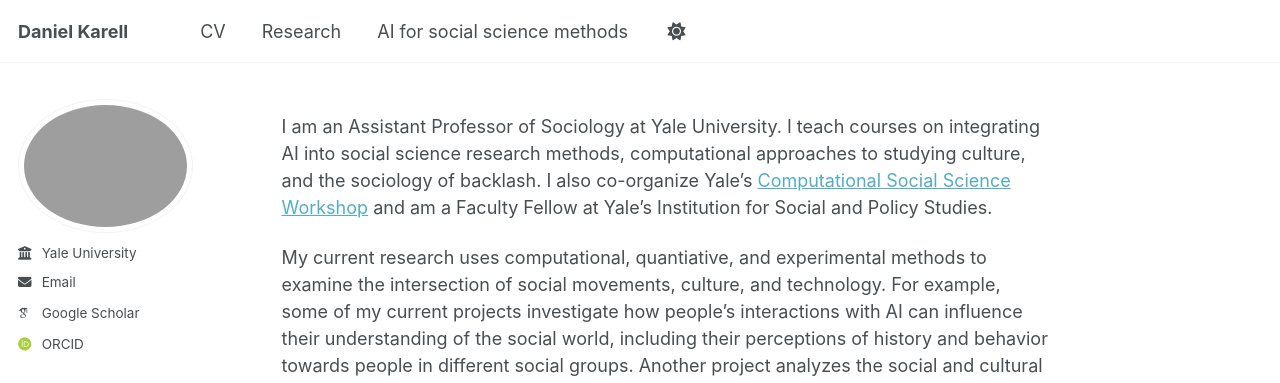
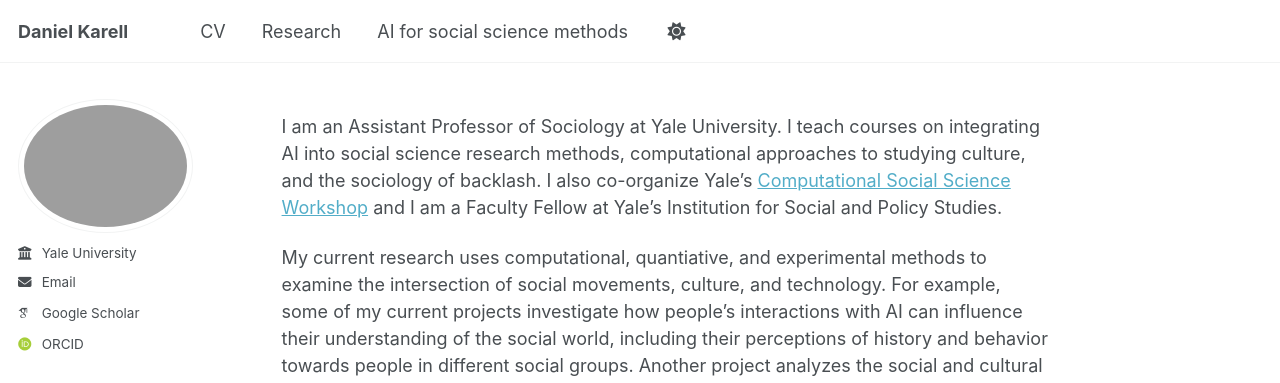
Before and after one commit to dkarell/dkarell.github.io, a Jekyll site: the page built from _pages/about.md, in a window 1280 px wide and 922 px high. Shown: the top 383 px of the window. Built offline with Jekyll 4.4.1, drawn with Linux system fonts in a browser that asks for light colours; some web fonts are replaced; a script that is not in the unit is left out.

```diff
--- a/_pages/about.md
+++ b/_pages/about.md
@@ -7,7 +7,7 @@ redirect_from:
   - /about.html
 ---
 
-I am an Assistant Professor of Sociology at Yale University. I teach courses on integrating AI into social science research methods, computational approaches to studying culture, and the sociology of backlash. I also co-organize Yale's [Computational Social Science Workshop](https://isps.yale.edu/computational-social-science-workshop) and am a Faculty Fellow at Yale's Institution for Social and Policy Studies.
+I am an Assistant Professor of Sociology at Yale University. I teach courses on integrating AI into social science research methods, computational approaches to studying culture, and the sociology of backlash. I also co-organize Yale's [Computational Social Science Workshop](https://isps.yale.edu/computational-social-science-workshop) and I am a Faculty Fellow at Yale's Institution for Social and Policy Studies.
 
 My current research uses computational, quantiative, and experimental methods to examine the intersection of social movements, culture, and technology. For example, some of my current projects investigate how people's interactions with AI can influence their understanding of the social world, including their perceptions of history and behavior towards people in different social groups. Another project analyzes the social and cultural dynamics of backlash, with a focus on the Blue Lives Matter movement. For more information about my research, see [here](https://dkarell.github.io/research/).
 
```
